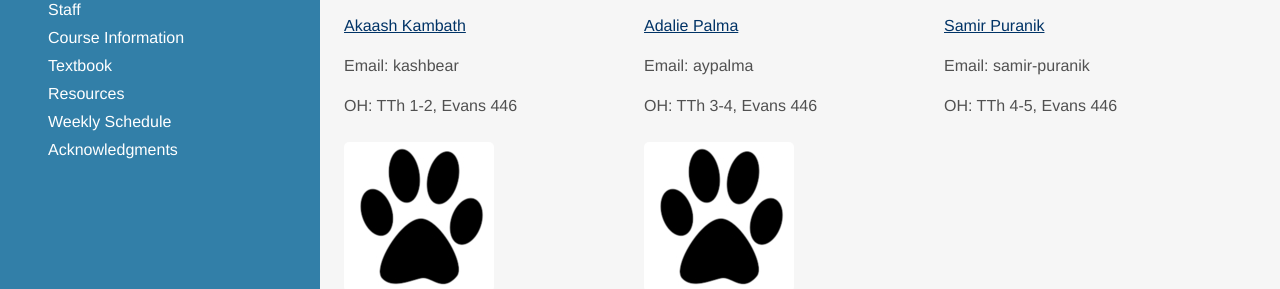
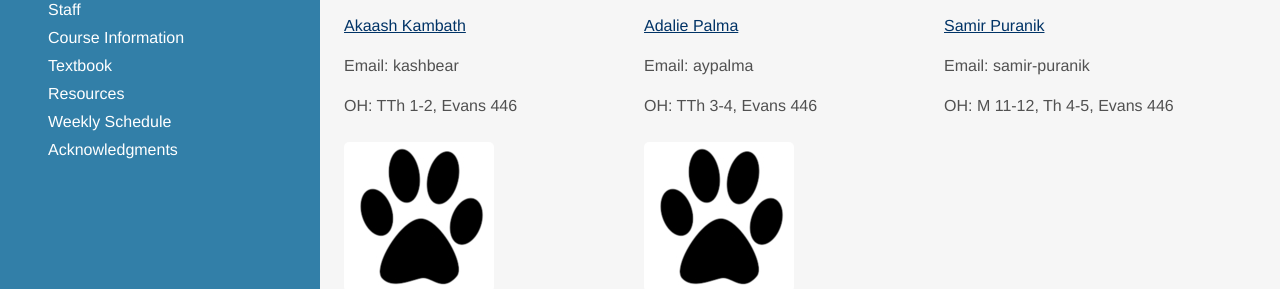
Before and after one commit to stat88/stat88.github.io, a Jekyll site: the page instructors.html, which Jekyll copies as it is, in a window 1280 px wide and 900 px high, scrolled down 1834 px. Shown: the part 340-629 px from the top of the window. Built offline with Jekyll 4.4.1, drawn with Linux system fonts in a browser that asks for light colours; some web fonts are replaced.

Commit message:
Updating Samir's OH on website to Th 4 - 5 and Mon 11 - 12

```diff
--- a/instructors.html
+++ b/instructors.html
@@ -279,7 +279,7 @@ MathJax.Hub.Config({
                 <img height="150" width="150" src="/assets/images/bearpaw.jpg" alt="Samir Puranik Photo">
                 <p><a target="_blank">Samir Puranik</a></p>
                 <p>Email: samir-puranik</p>
-                <p>OH: TTh 4-5, Evans 446</p>
+                <p>OH: M 11-12, Th 4-5, Evans 446</p>
             </div>
         </td>
 
```
